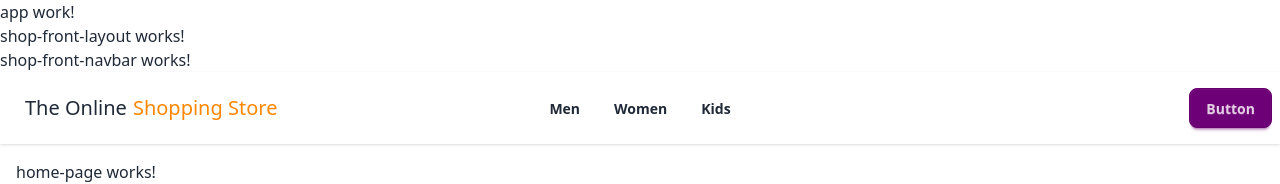
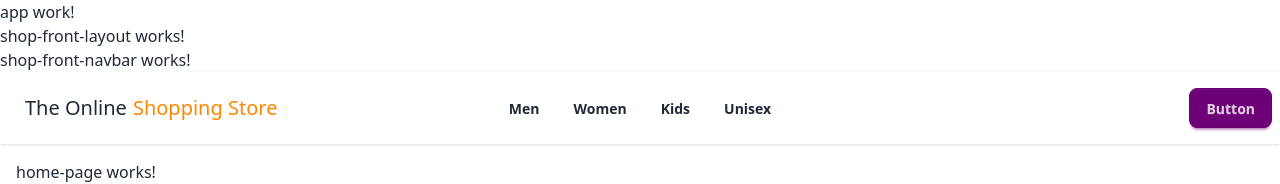
Before and after one commit to sebas524/online-shopping-store, an Angular app: page / in a window 1280 px wide. Shown: the top 184 px of the page. Built offline with nearby package versions, Linux system fonts and the light colour scheme; no server answers.

Commit message:
implement unisex section

```diff
--- a/src/app/shop-front/components/shop-front-navbar/shop-front-navbar.component.html
+++ b/src/app/shop-front/components/shop-front-navbar/shop-front-navbar.component.html
@@ -46,6 +46,14 @@
             >Kids</a
           >
         </li>
+        <li>
+          <a
+            routerLink="/sex/unisex"
+            class="btn btn-ghost"
+            routerLinkActive="text-primary"
+            >Unisex</a
+          >
+        </li>
       </ul>
     </div>
     <a class="btn btn-ghost text-xl font-light" routerLink="/"
@@ -78,6 +86,14 @@
           >Kids</a
         >
       </li>
+      <li>
+        <a
+          routerLink="/sex/unisex"
+          class="btn btn-ghost"
+          routerLinkActive="text-primary"
+          >Unisex</a
+        >
+      </li>
     </ul>
   </div>
   <div class="navbar-end">
--- a/src/app/shop-front/pages/sex-page/sex-page.component.ts
+++ b/src/app/shop-front/pages/sex-page/sex-page.component.ts
@@ -41,6 +41,9 @@ export class SexPageComponent {
         case 'kid':
           gender = 'kid';
           break;
+        case 'unisex':
+          gender = 'unisex';
+          break;
         default:
           gender = 'unisex';
       }
```
